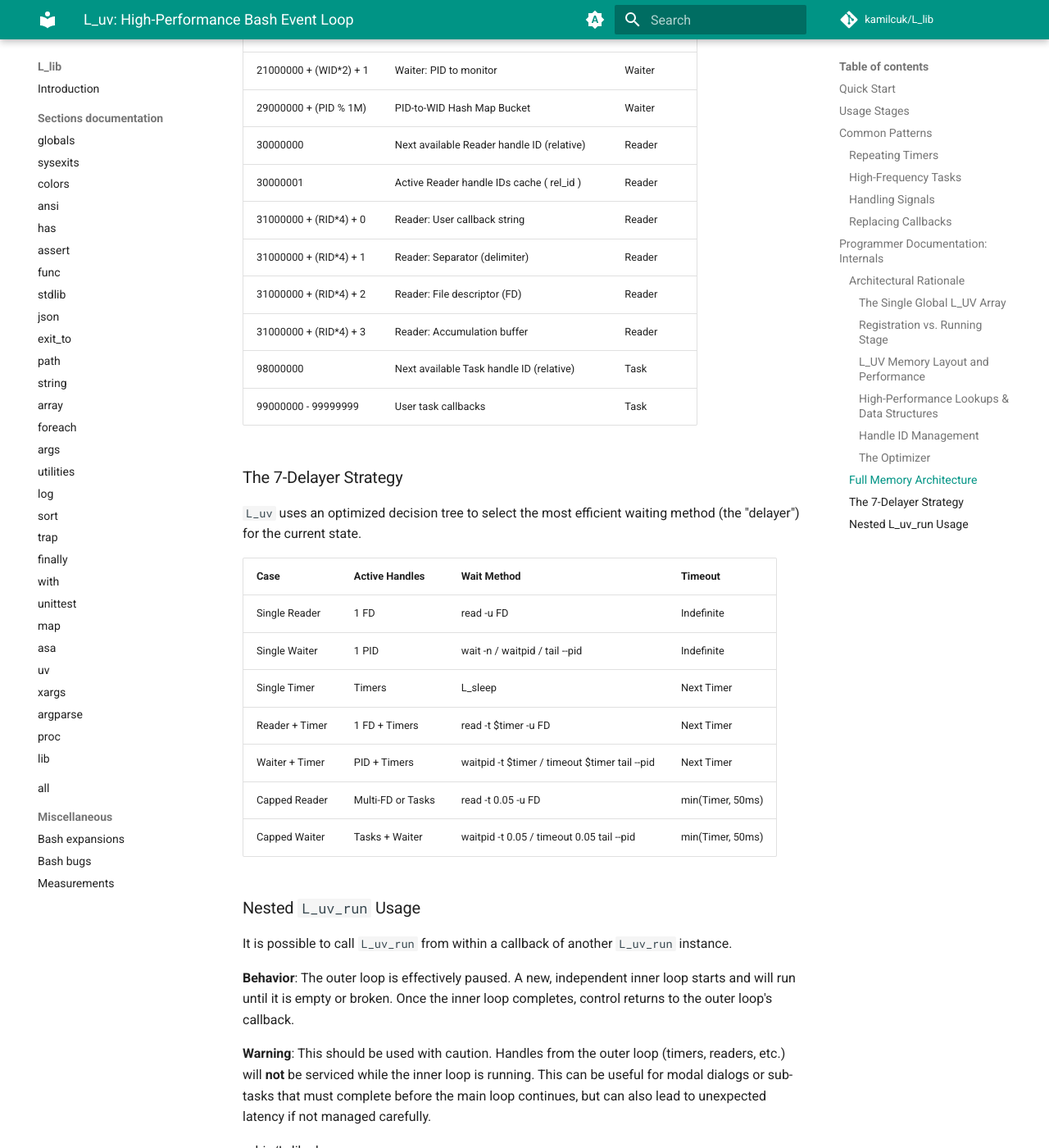
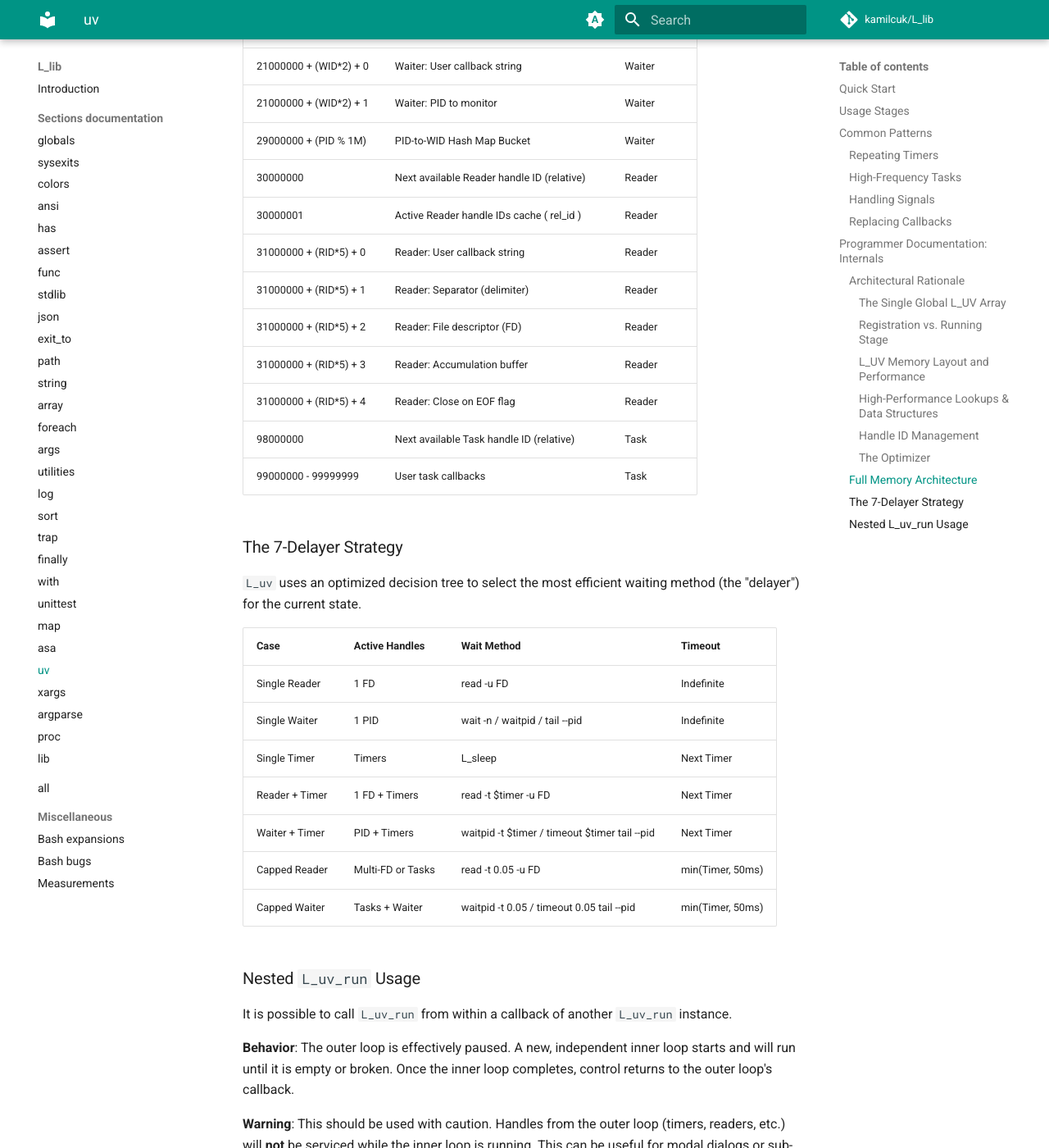
Before and after one commit to Kamilcuk/L_lib, an MkDocs documentation site: the page built from docs/section/uv.md, in a window 1280 px wide and 1400 px high, scrolled down 6002 px. Shown: the whole window at 82% size. Built offline with MkDocs 1.6.1 and Material for MkDocs 9.7.7, drawn with Linux system fonts in a browser that asks for light colours; comment, search, counter and statistics services are not loaded; some of the changed text lies outside the part shown.

```diff
--- a/docs/sections/uv.md
+++ b/docs/section/uv.md
@@ -206,10 +206,11 @@
 | 29000000 + (PID % 1M)  | PID-to-WID Hash Map Bucket                  | Waiter      |
 | 30000000               | Next available Reader handle ID (relative)  | Reader      |
 | 30000001               | Active Reader handle IDs cache ( rel_id )   | Reader      |
-| 31000000 + (RID*4) + 0 | Reader: User callback string                | Reader      |
-| 31000000 + (RID*4) + 1 | Reader: Separator (delimiter)               | Reader      |
-| 31000000 + (RID*4) + 2 | Reader: File descriptor (FD)                | Reader      |
-| 31000000 + (RID*4) + 3 | Reader: Accumulation buffer                 | Reader      |
+| 31000000 + (RID*5) + 0 | Reader: User callback string                | Reader      |
+| 31000000 + (RID*5) + 1 | Reader: Separator (delimiter)               | Reader      |
+| 31000000 + (RID*5) + 2 | Reader: File descriptor (FD)                | Reader      |
+| 31000000 + (RID*5) + 3 | Reader: Accumulation buffer                 | Reader      |
+| 31000000 + (RID*5) + 4 | Reader: Close on EOF flag                   | Reader      |
 | 98000000               | Next available Task handle ID (relative)    | Task        |
 | 99000000 - 99999999    | User task callbacks                         | Task        |
 
```
Also changed, not shown: 4 other files.
